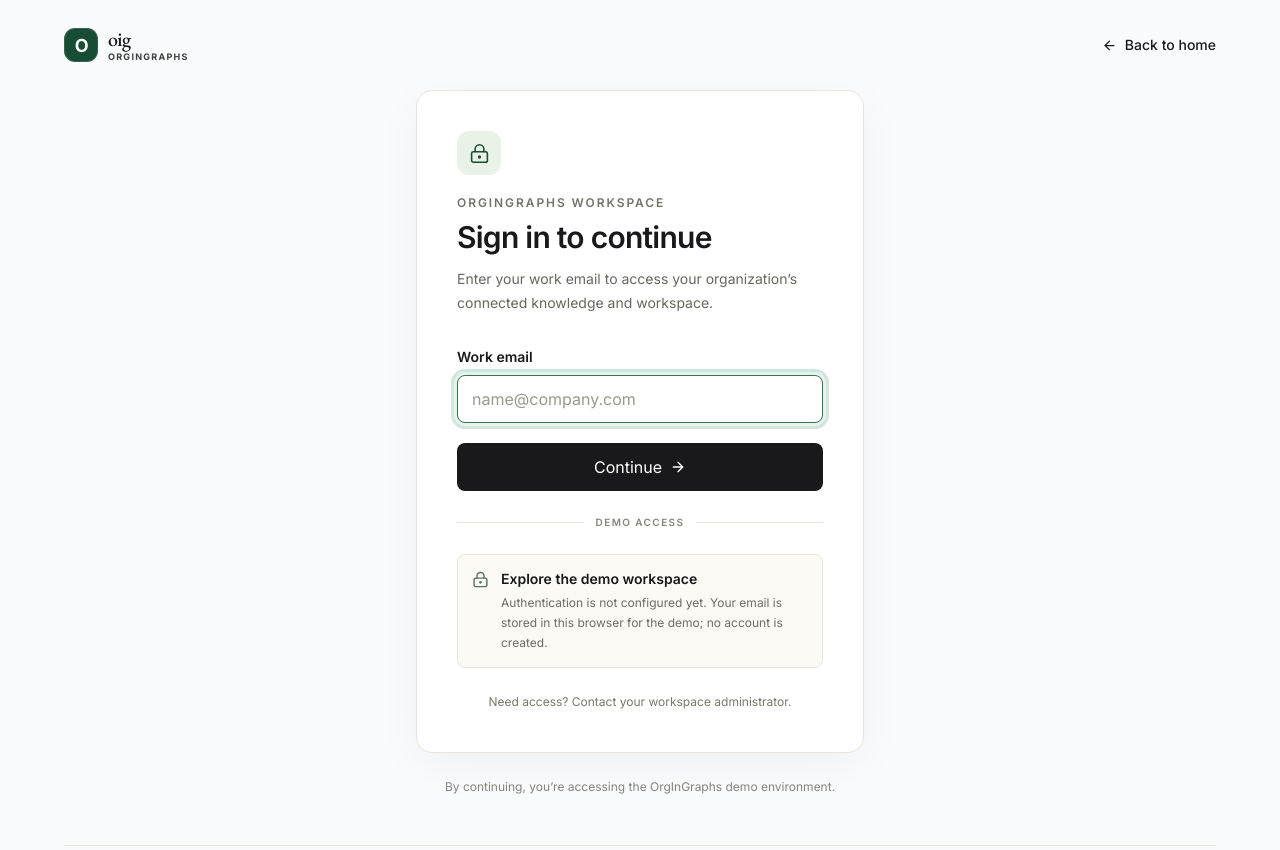
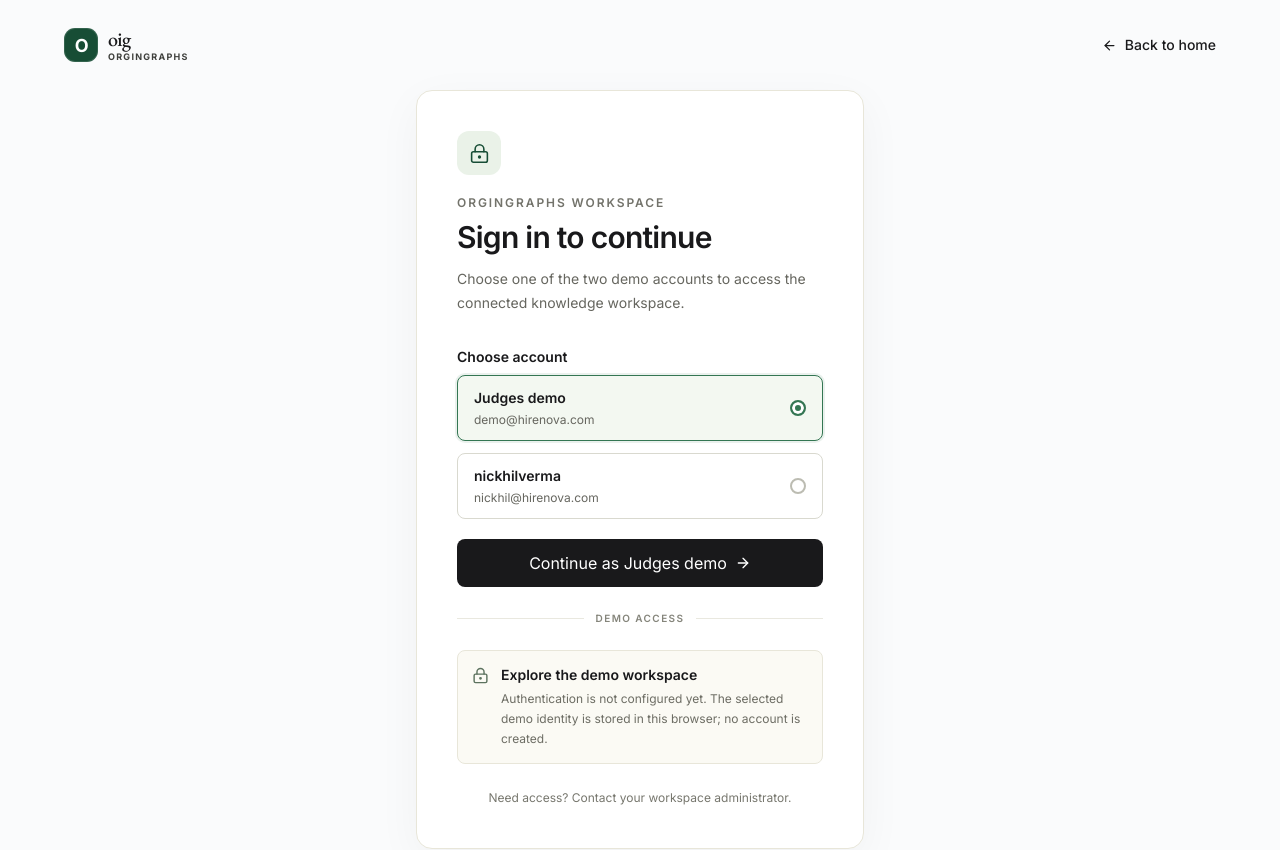
Before and after one commit to Garima040106/OrgInGraphs, a Next.js app in the folder frontend/: page /login in a window 1280 px wide. Shown: the top 850 px of the page. Built offline with nearby package versions, Linux system fonts and the light colour scheme.

Commit message:
Update frontend UI and backend data

```diff
--- a/frontend/app/login/page.tsx
+++ b/frontend/app/login/page.tsx
@@ -6,24 +6,19 @@ import { useRouter } from "next/navigation";
 import { ArrowRight, ArrowLeft, LockKeyhole } from "lucide-react";
 import { Brand } from "@/components/Brand";
 
-const demoEmail = "demo@hirenova.example";
+const demoAccounts = [
+  { id: "Judges", name: "Judges demo", email: "demo@hirenova.com" },
+  { id: "team", name: "nickhilverma", email: "nickhil@hirenova.com" },
+] as const;
 
 export default function LoginPage() {
   const router = useRouter();
-  const [workspace, setWorkspace] = useState("");
-  const [error, setError] = useState("");
+  const [selectedAccount, setSelectedAccount] = useState<(typeof demoAccounts)[number]>(demoAccounts[0]);
 
   function enterDemo(event: FormEvent<HTMLFormElement>) {
     event.preventDefault();
 
-    const value = workspace.trim() || demoEmail;
-
-    if (!/^[^\s@]+@[^\s@]+\.[^\s@]+$/.test(value)) {
-      setError("Enter a valid work email address.");
-      return;
-    }
-
-    window.localStorage.setItem("oig-demo-workspace", value);
+    window.localStorage.setItem("oig-demo-workspace", selectedAccount.email);
     router.push("/dashboard");
   }
 
@@ -60,50 +55,44 @@ export default function LoginPage() {
             </h1>
 
             <p className="mt-3 text-sm leading-6 text-[#66665f]">
-              Enter your work email to access your organization’s connected
-              knowledge and workspace.
+              Choose one of the two demo accounts to access the connected
+              knowledge workspace.
             </p>
           </div>
 
-          {/* Email form */}
+          {/* Demo account switcher */}
           <form onSubmit={enterDemo} noValidate>
-            <label
-              htmlFor="workspace-email"
-              className="mb-2 block text-sm font-semibold"
-            >
-              Work email
-            </label>
-
-            <input
-              id="workspace-email"
-              name="email"
-              type="email"
-              autoComplete="email"
-              autoFocus
-              placeholder="name@company.com"
-              value={workspace}
-              onChange={(event) => {
-                setWorkspace(event.target.value);
-                setError("");
-              }}
-              aria-invalid={Boolean(error)}
-              aria-describedby={error ? "login-error" : undefined}
-              className={`h-12 w-full rounded-lg border bg-white px-3.5 text-sm text-[#19191b] outline-none transition placeholder:text-[#99998f] focus:border-[#347653] focus:ring-4 focus:ring-[#347653]/10 ${
-                error ? "border-red-500" : "border-[#d9d9cf]"
-              }`}
-            />
-
-            {error && (
-              <p id="login-error" role="alert" className="mt-2 text-sm text-red-600">
-                {error}
-              </p>
-            )}
+            <p className="mb-2 block text-sm font-semibold">Choose account</p>
+            <div className="grid gap-3" role="group" aria-label="Choose demo account">
+              {demoAccounts.map((account) => {
+                const selected = selectedAccount.id === account.id;
+                return (
+                  <button
+                    key={account.id}
+                    type="button"
+                    aria-pressed={selected}
+                    onClick={() => setSelectedAccount(account)}
+                    className={`flex w-full items-center justify-between rounded-lg border px-4 py-3 text-left transition focus:outline-none focus:ring-4 focus:ring-[#347653]/10 ${
+                      selected
+                        ? "border-[#347653] bg-[#f3f8f1] ring-2 ring-[#347653]/10"
+                        : "border-[#d9d9cf] bg-white hover:border-[#a9b9a4]"
+                    }`}
+                  >
+                    <span>
+                      <span className="block text-sm font-semibold text-[#19191b]">{account.name}</span>
+                      <span className="mt-1 block text-xs text-[#66665f]">{account.email}</span>
+                    </span>
+                    <span className={`h-4 w-4 rounded-full border-2 ${selected ? "border-[#347653] bg-[#347653] shadow-[inset_0_0_0_3px_white]" : "border-[#bcbcb2]"}`} aria-hidden="true" />
+                  </button>
+                );
+              })}
+            </div>
 
             <button
               type="submit"
               className="mt-5 inline-flex h-12 w-full items-center justify-center gap-2 rounded-lg bg-[#19191b] px-5 text-sm font-semibold !text-white transition hover:-translate-y-0.5 hover:bg-[#174d35] focus:outline-none focus:ring-4 focus:ring-[#347653]/20"
             >
-              Continue
+              Continue as {selectedAccount.name}
               <ArrowRight size={16} />
             </button>
           </form>
@@ -126,8 +115,8 @@ export default function LoginPage() {
               <div>
                 <p className="text-sm font-semibold">Explore the demo workspace</p>
                 <p className="mt-1 text-xs leading-5 text-[#6d6d64]">
-                  Authentication is not configured yet. Your email is stored
-                  in this browser for the demo; no account is created.
+                  Authentication is not configured yet. The selected demo
+                  identity is stored in this browser; no account is created.
                 </p>
               </div>
             </div>
--- a/frontend/app/page.tsx
+++ b/frontend/app/page.tsx
@@ -260,13 +260,13 @@ function MobileMenu() {
             </a>
           ))}
           <div className="mt-2 flex flex-col gap-2 border-t border-[#E7E4D9] pt-3">
-            <Link
+            {/* <Link
               href="/login"
               onClick={() => setOpen(false)}
               className="flex items-center rounded-lg px-4 py-3 text-sm font-medium text-[#3F403D] transition hover:text-[#174D35]"
             >
               Sign in
-            </Link>
+            </Link> */}
             <Link
               href="/login"
               onClick={() => setOpen(false)}
@@ -317,7 +317,7 @@ export default function Home() {
 
         {/* Desktop actions */}
         <div className="ml-8 hidden shrink-0 items-center gap-4 lg:flex">
-          <Link href="/login" className="lp-nav-link">Sign in</Link>
+          {/* <Link href="/login" className="lp-nav-link">Sign in</Link> */}
           <Link
             href="/login"
             id="nav-get-started"
```
Also changed, not shown: frontend/app/globals.css, frontend/next-env.d.ts, 2 other files (tests, documents, lock files or other folders).
